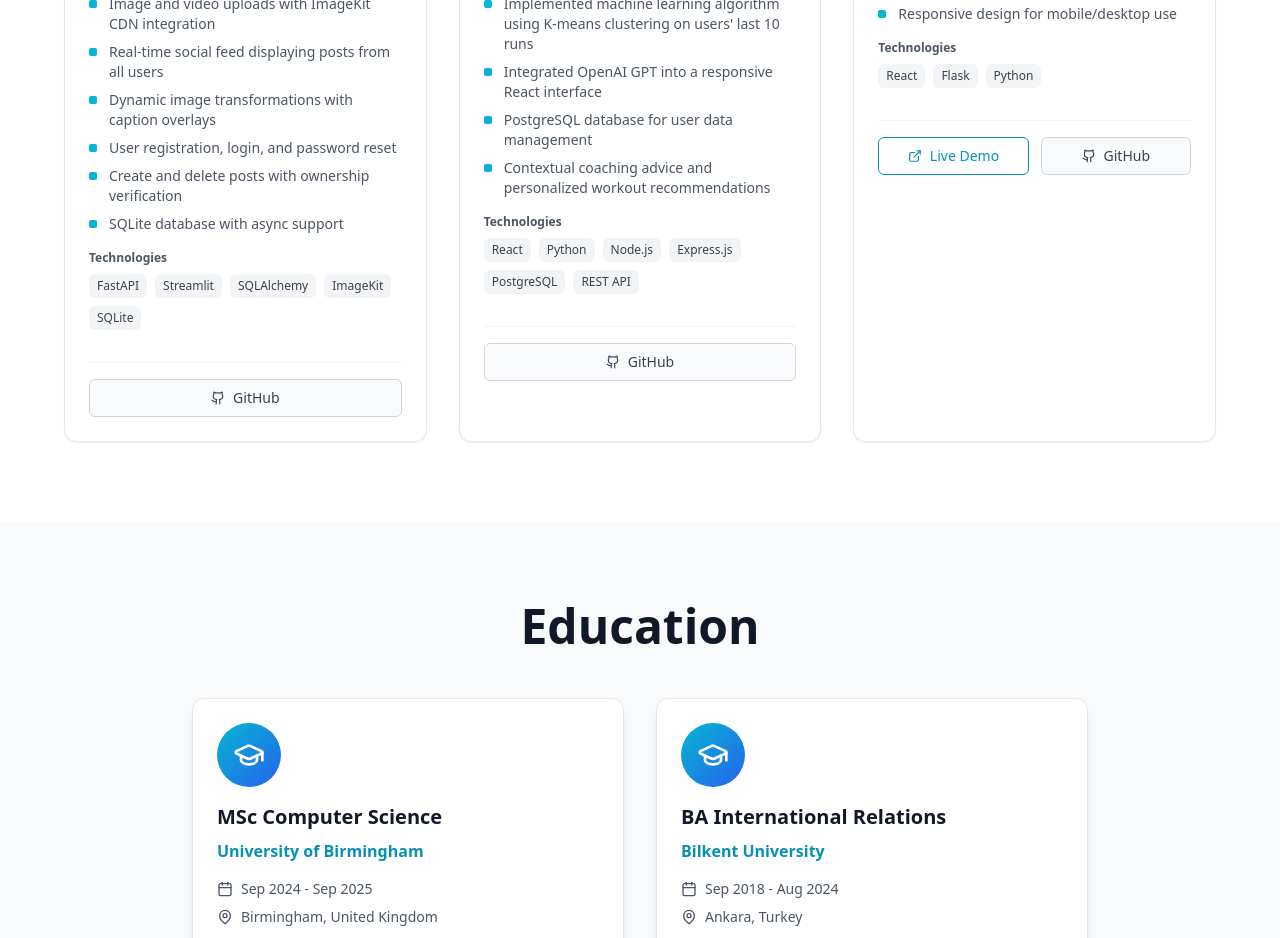
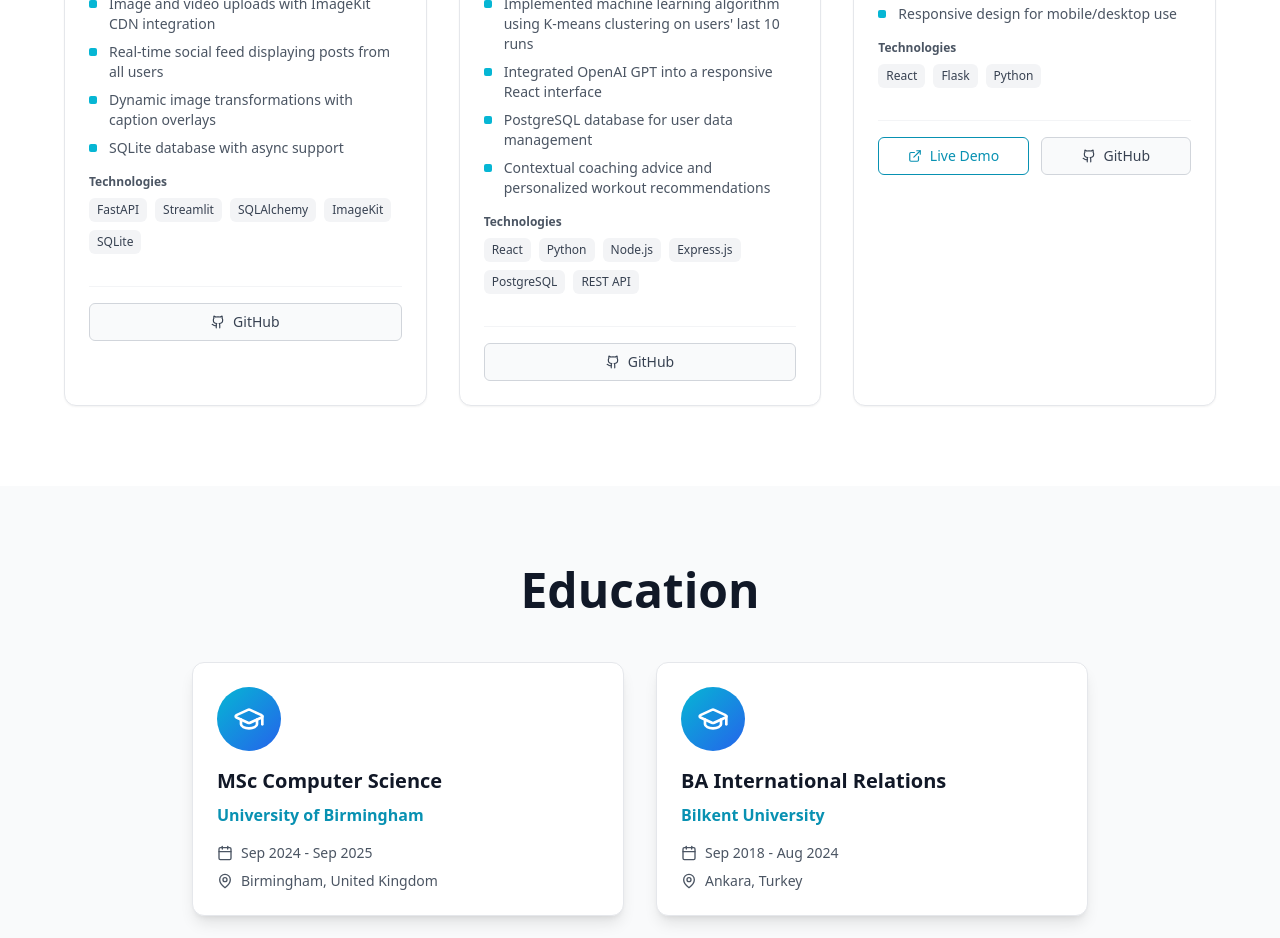
Before and after one commit to alpatamerr/personal-portfolio, a React (Vite) app: page / in a window 1280 px wide. Shown: the part 4600-5538 px from the top of the page. Built offline with nearby package versions, Linux system fonts and the light colour scheme.

Commit message:
Adjusted features

```diff
--- a/src/data/portfolio.ts
+++ b/src/data/portfolio.ts
@@ -101,8 +101,6 @@ export const projects: Project[] = [
       'Image and video uploads with ImageKit CDN integration',
       'Real-time social feed displaying posts from all users',
       'Dynamic image transformations with caption overlays',
-      'User registration, login, and password reset',
-      'Create and delete posts with ownership verification',
       'SQLite database with async support',
     ],
     technologies: 'FastAPI, Streamlit, SQLAlchemy, ImageKit, SQLite',
```
